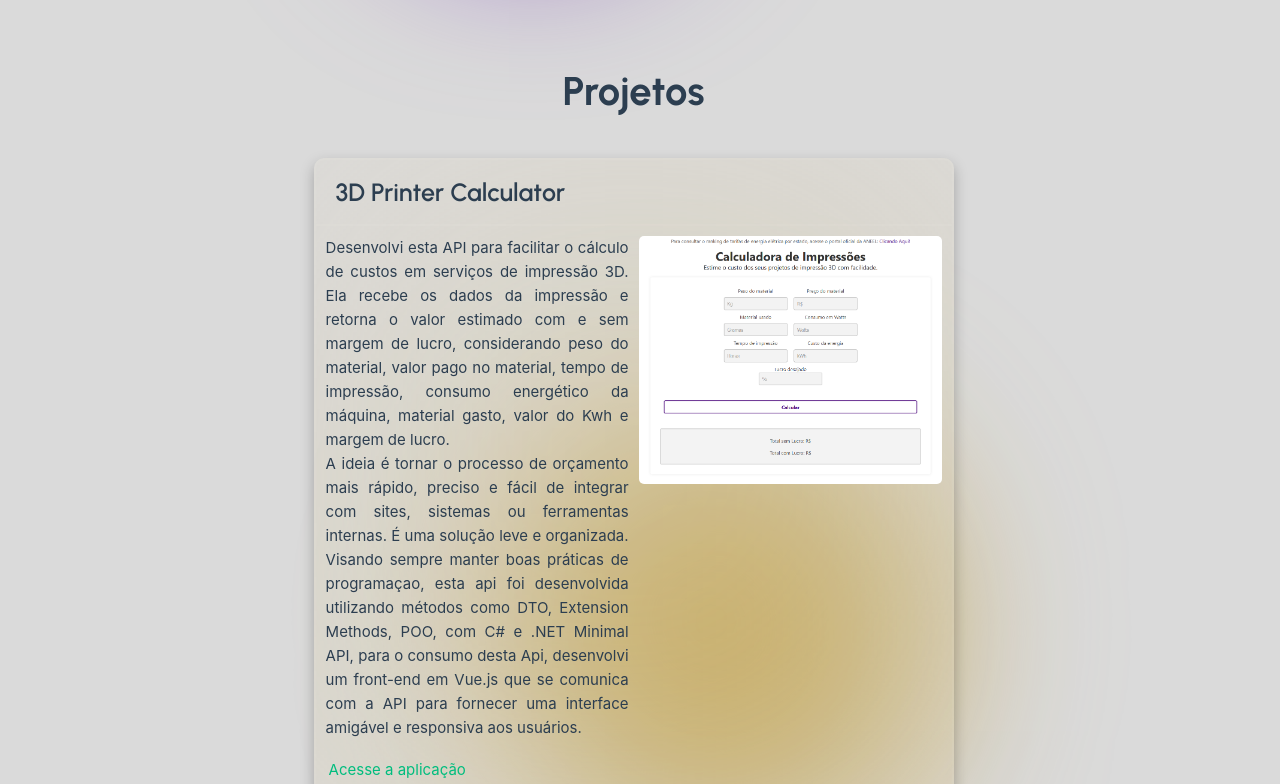
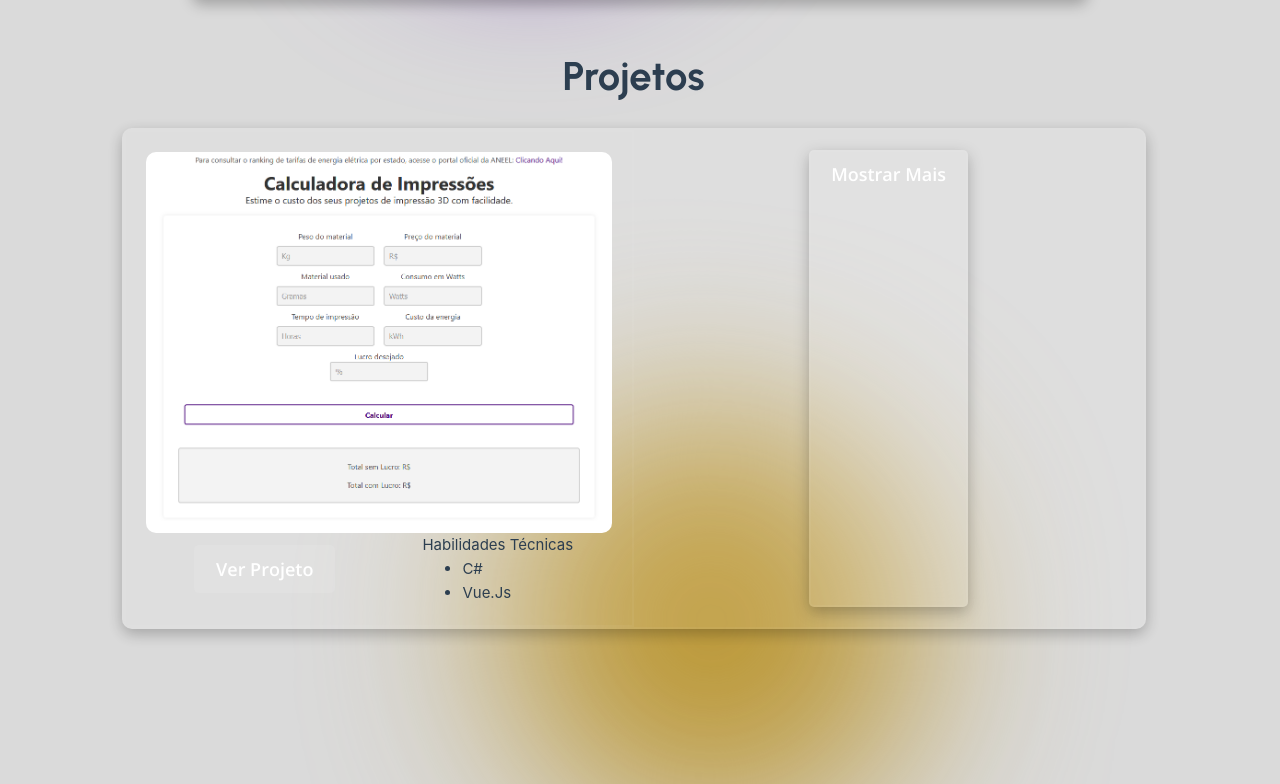
Before and after one commit to RanyelCerracena/Portfolio, a Vue app: page /about in a window 1280 px wide. Shown: the part 1556-2340 px from the top of the page. Built offline with nearby package versions, Linux system fonts and the light colour scheme; some icons are missing; a web font is replaced by a local one.

Commit message:
Atualização do layout dos cards dos projetos

```diff
--- a/src/App.vue
+++ b/src/App.vue
@@ -22,7 +22,7 @@ import ProjectsView from './views/ProjectsView.vue'
 .app {
   display: flex;
   flex-direction: column;
-  height: 100%;
+  height: 400dvh;
   width: 99vw;
   overflow-x: hidden;
 }
--- a/src/assets/base.css
+++ b/src/assets/base.css
@@ -1,11 +1,11 @@
 /* color palette */
 :root {
   --vt-c-white: #ffffff;
-  --vt-c-white-soft: #f8f8f8;
+  --vt-c-white-soft: #ffffff0a;
   --vt-c-white-mute: #f2f2f2;
 
   --vt-c-black: #181818;
-  --vt-c-black-soft: #222222;
+  --vt-c-black-soft: #ffffff17;
   --vt-c-black-mute: #282828;
 
   --vt-c-indigo: #2c3e50;
--- a/src/assets/main.css
+++ b/src/assets/main.css
@@ -2,10 +2,6 @@
 
 #app {
   overflow: hidden;
-}
-
-html, body, #app {
-
 }
 
 a,
--- a/src/components/BackgroundAnimation.vue
+++ b/src/components/BackgroundAnimation.vue
@@ -41,7 +41,6 @@ defineOptions({
   height: 100%;
   background-color: rgba(0, 0, 0, 0.144);
   z-index: 3;
-
 }
 
 .homeAnimations {
--- a/src/components/TheHeader.vue
+++ b/src/components/TheHeader.vue
@@ -293,6 +293,7 @@ onMounted(() => {
   justify-content: center;
   gap: 10px;
   padding: 10px 0;
+  cursor: pointer;
 }
 
 .theme-toggle {
@@ -312,6 +313,7 @@ onMounted(() => {
   transition:
     transform 0.3s ease,
     text-shadow 0.3s ease;
+    cursor: pointer;
 }
 
 .bi-sun:hover,
--- a/src/views/AboutMeView.vue
+++ b/src/views/AboutMeView.vue
@@ -22,6 +22,21 @@
                   <p> Aberto para vagas remotas em todo o Brasil <span class="fi fi-br"></span> e presenciais negociáveis.</p>
                 </div>
               </div>
+              <div class="mediaContent">
+                  <div class="cardHeader mediasHeader">
+                    <h4 class="cardTitle">Redes Sociais</h4>
+                  </div>
+                  <div class="card mediasCard">
+                    <a href="https://github.com/RanyelCerracena"><i class="bi bi-github"></i></a>
+                    <a href="https://www.linkedin.com/in/ranyel-cerracena/"><i
+                      class="bi bi-linkedin"></i></a>
+                    <a href="https://www.instagram.com/ranyel.cerracena/"><i
+                      class="bi bi-instagram"></i></a>
+                    <a href="https://www.youtube.com/@RanyelCerracena"><i
+                      class="bi bi-youtube"></i></a>
+                    <a href="https://www.tiktok.com/@RanyelCerracena"><i class="bi bi-tiktok"></i></a>
+                    </div>
+                </div>
             </div>
             <div class="textContent">
               <div class="cardHeader meTextHeader">
@@ -73,21 +88,6 @@
                       realmente
                       fazem a diferença.</span>
                 </p>
-                <div class="mediaContent">
-                  <div class="cardHeader mediasHeader">
-                    <h4 class="cardTitle">Redes Sociais</h4>
-                  </div>
-                  <div class="card mediasCard">
-                    <a href="https://github.com/RanyelCerracena"><i class="bi bi-github"></i></a>
-                    <a href="https://www.linkedin.com/in/ranyel-cerracena/"><i
-                      class="bi bi-linkedin"></i></a>
-                    <a href="https://www.instagram.com/ranyel.cerracena/"><i
-                      class="bi bi-instagram"></i></a>
-                    <a href="https://www.youtube.com/@RanyelCerracena"><i
-                      class="bi bi-youtube"></i></a>
-                    <a href="https://www.tiktok.com/@RanyelCerracena"><i class="bi bi-tiktok"></i></a>
-                    </div>
-                </div>
               </div>
             </div>
           </div>
@@ -164,7 +164,6 @@ defineOptions({
 
 .mainCard {
   width: 70dvw;
-  height: 65dvh;
 }
 
 .mainCard p {
@@ -278,7 +277,6 @@ defineOptions({
   flex-direction: column;
   justify-content: center;
   align-items: center;
-  margin-top: 45px;
 }
 
 .action {
--- a/src/views/ProjectsView.vue
+++ b/src/views/ProjectsView.vue
@@ -3,72 +3,22 @@
     <div class="flexTitle">
       <h2 class="cardTitle">Projetos</h2>
     </div>
-    <section class="projects">
-      <div class="card">
-        <div class="cardHeader">
-          <h4 class="projectTitle">3D Printer Calculator</h4>
-        </div>
-        <div class="cardBody">
-          <aside class="projectImg">
-            <img src="../assets/img/3DCalculator.png" alt="Calculadora de Impressão 3D" />
-          </aside>
-          <aside class="descriptionProject">
-            <p>Desenvolvi esta API para facilitar o cálculo de custos em serviços de impressão 3D. Ela recebe os dados
-              da
-              impressão e retorna o valor estimado com e sem margem de lucro, considerando peso do material, valor pago
-              no material, tempo de impressão, consumo energético
-              da máquina, material gasto, valor do Kwh e margem de lucro.</p>
-
-            <p>A ideia é tornar o processo de orçamento mais rápido, preciso e fácil de integrar com sites, sistemas ou
-              ferramentas internas. É uma solução leve e organizada. Visando sempre manter boas práticas de programaçao,
-              esta api foi desenvolvida utilizando métodos como DTO, Extension Methods, POO, com C# e .NET Minimal API,
-              para o consumo desta Api, desenvolvi um front-end em Vue.js que se comunica com a API para fornecer uma
-              interface amigável
-              e responsiva aos usuários.
-            </p>
-            <ul class="CTALinks">
-              <li>
-                  <a href="https://nerdstecnologias.com.br/calculadora3D" target="_blank" rel="noopener noreferrer">
-                    Acesse a aplicação
-                  </a>
-              </li>
-
+    <section class="projects card">
+      <div class="project calculator3D">
+        <img class="projectImg" src="../assets/img/3DCalculator.png" alt="Project 1 Image" />
+        <div class="projectButtons">
+          <button class="buttons">Ver Projeto</button>
+          <div>
+            <span>Habilidades Técnicas</span>
+            <ul>
+              <li>C#</li>
+              <li>Vue.Js</li>
             </ul>
-          </aside>
+          </div>
         </div>
       </div>
-      <div class="card">
-        <div class="cardHeader">
-          <h4 class="projectTitle">DIO - Trilha .NET - Explorando a linguagem C#</h4>
-        </div>
-        <div class="cardBody"></div>
-      </div>
-      <div class="card">
-        <div class="cardHeader">
-          <h4 class="projectTitle">DIO - Trilha .NET - Fundamentos</h4>
-        </div>
-        <div class="cardBody"></div>
-      </div>
-      <div class="card">
-        <div class="cardHeader">
-          <h4 class="projectTitle">Studio Ghibli Catalog</h4>
-        </div>
-        <div class="cardBody"></div>
-      </div>
-      <div class="card">
-        <div class="cardHeader">
-          <h4 class="projectTitle">Validador EFD</h4>
-        </div>
-        <div class="cardBody"></div>
-      </div>
-      <div class="card">
-        <div class="cardHeader">
-          <h4 class="projectTitle">Aplicação CRUD</h4>
-        </div>
-        <div class="cardBody"></div>
-      </div>
+      <button class="card showMoreButton">Mostrar Mais</button>
     </section>
-    <button class="card showMoreButton">Mostrar Mais</button>
   </section>
 </template>
 
@@ -79,6 +29,32 @@ defineOptions({
 </script>
 
 <style scoped>
+.card {
+  border-radius: 10px;
+  border: 2px solid var(--color-background-soft);
+  background-color: #ffffff17;
+  box-shadow: 0 5px 15px rgba(0, 0, 0, 0.25);
+  display: flex;
+  flex-direction: column;
+  overflow: hidden;
+}
+.cardHeader {
+  display: flex;
+  align-items: center;
+  justify-content: space-between;
+  padding: 12px 20px;
+  border-bottom: 2px solid #ffffff0a;
+}
+.flexTitle{
+  text-align: center;
+}
+.cardTitle {
+  font-family: 'Urbanist', sans-serif;
+  font-weight: 700;
+  font-size: 40px;
+  margin: 0;
+  color: var(--color-text);
+}
 .projectContent {
   height: auto;
   width: 80dvw;
@@ -90,100 +66,27 @@ defineOptions({
 .projects {
   margin-top: 20px;
   display: flex;
-  flex-direction: column;
-  column-gap: 15px;
-  gap: 20px;
-  align-items: center;
-  justify-items: center;
+  flex-direction: row;
 }
 
-.card {
-  border-radius: 10px;
-  border: 2px solid #ffffff0a;
-  background-color: #ffffff17;
-  backdrop-filter: blur(250px);
-  width: 50dvw;
-  box-shadow: 0 6px 14px rgba(0, 0, 0, 0.25);
+.project {
+  width: 50%;
+  padding: 20px;
+}
+.calculator3D{
+  border: 2px solid var(--color-background-soft);
+}
+.projectImg {
+  width: 100%;
   display: flex;
-  flex-direction: column;
-  overflow: hidden;
+  align-items: center;
+  border-radius:10px;
 }
 
-.cardHeader {
+.projectButtons {
   display: flex;
   align-items: center;
-  justify-content: space-between;
-  padding: 12px 20px;
-  border-bottom: 2px solid #ffffff0a;
-}
-
-.cardTitle {
-  font-family: 'Urbanist', sans-serif;
-  font-weight: 700;
-  font-size: 40px;
-  margin: 0;
-  color: var(--color-text);
-}
-
-.projectTitle {
-  font-family: 'Urbanist', sans-serif;
-  font-weight: 600;
-  font-size: 25px;
-  margin: 0;
-  color: var(--color-text);
-}
-
-.flexTitle {
-  display: flex;
-  justify-content: center;
-  align-items: center;
-  padding: 15px 0;
-}
-
-.cardBody {
-  height: auto;
-  display: flex;
-  flex-direction: row-reverse;
-  gap: 10px;
-  justify-content: center;
-  padding: 10px;
-}
-
-.projectImg {
-  width: 50%;
-  height: 100%;
-  display: flex;
-  align-items: center;
-}
-
-.projectImg img {
-  width: 100%;
-  border-radius: 5px;
-}
-
-.descriptionProject {
-  text-align: justify;
-  width: 50%;
-}
-
-.CTALinks {
-  list-style: none;
-  padding: 0;
-  margin-top: 15px;
-  display: flex;
-}
-.CTALinks li a{
-  display: inline-block;
-  width: 100%;
-  height: 100%;
-  border-radius: 5px;
-  transition: all 0.3s ease;
-}
-.CTALinks li a:hover{
-  background-color: transparent;
-  transform: scale(1.05);
-  color: var(--projects-scroll-color);
-  border: 2px solid var(--projects-scroll-color);
+  justify-content: space-around;
 }
 
 .showMoreButton {
@@ -196,4 +99,27 @@ defineOptions({
   font-weight: 600;
   font-size: 18px;
 }
+
+.buttons {
+  width: auto;
+  margin: 10px 10px;
+  padding: 10px 20px;
+  color: #ffffff;
+  border-radius: 5px;
+  font-family: "Open Sans", sans-serif;
+  font-weight: 600;
+  font-size: 18px;
+  background-color: #ffffff17;
+  border: 2px solid transparent;
+  transition: all 0.3s ease-in-out;
+  -webkit-font-smoothing: antialiased;
+  text-rendering: optimizeLegibility;
+  backdrop-filter: none;
+}
+.buttons:hover {
+  background-color: #ffffff0a;
+  border: 2px solid var(--color-background-soft);
+  cursor: pointer;
+  transform: scale(1.1);
+}
 </style>
```
